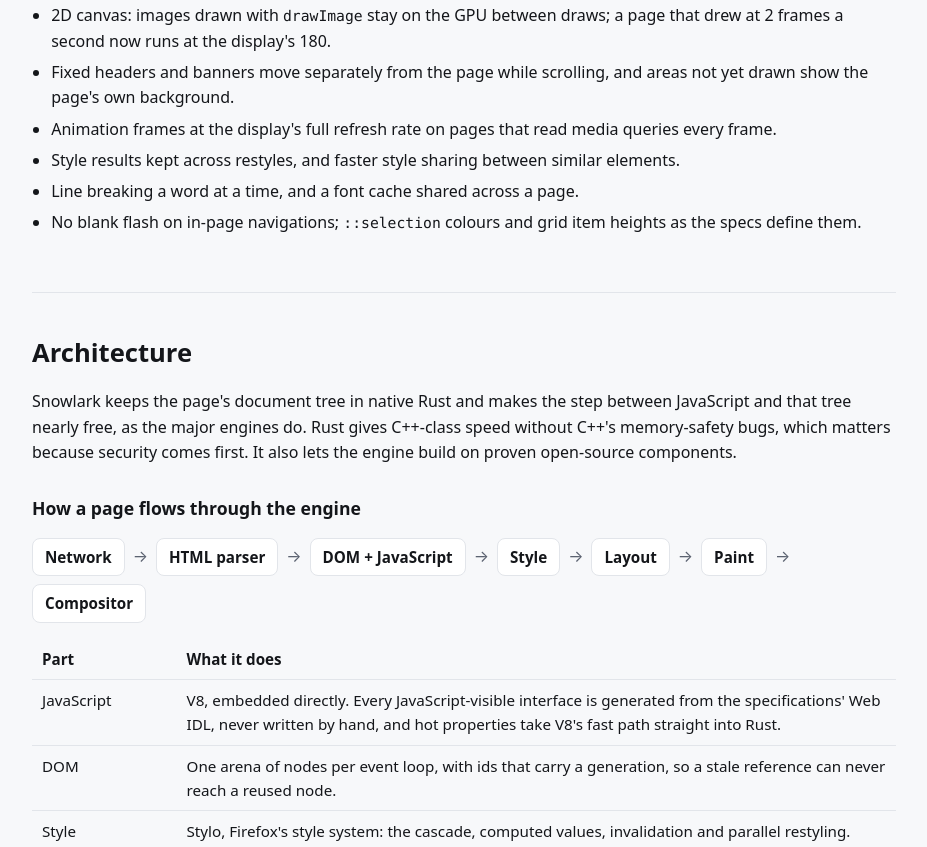
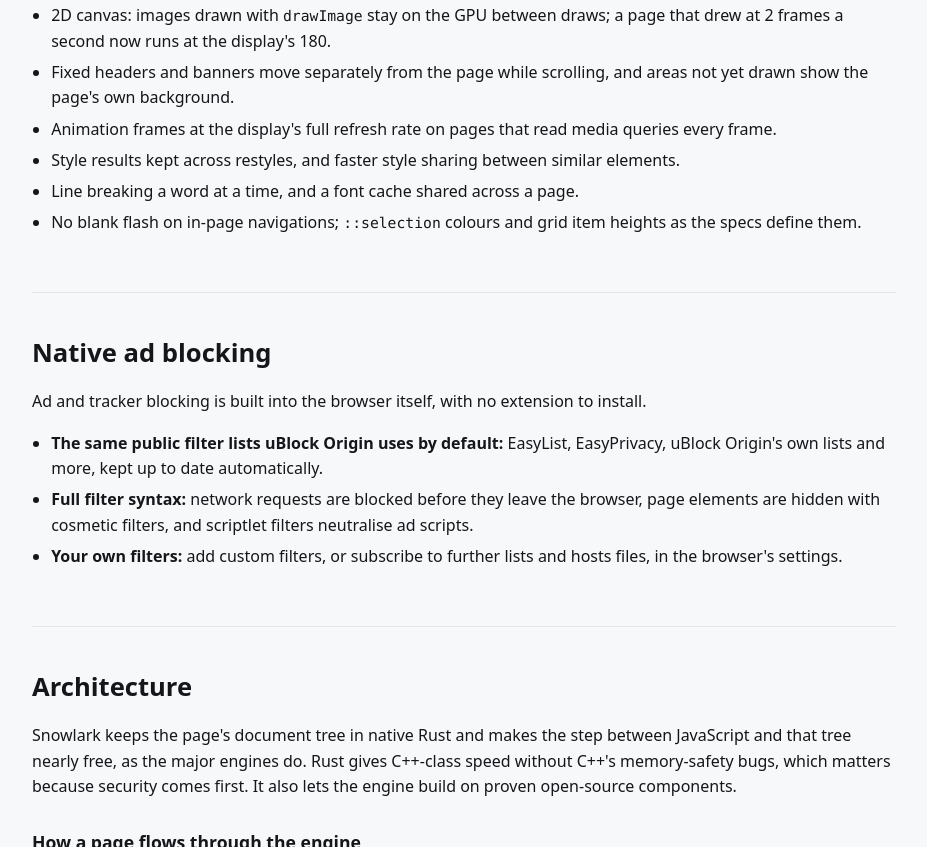
Before and after one commit to snowlark-browser/snowlark.org, a plain HTML site: page index.html in a window 1280 px wide. Shown: the part 1693-2540 px from the top of the page, without its empty margins (176-1103 px from the left). Drawn offline with Linux system fonts and the light colour scheme.

Commit message:
Native ad blocking

```diff
--- a/index.html
+++ b/index.html
@@ -73,6 +73,7 @@
   </div>
   <nav class="toc">
     <a href="#progress">Progress</a>
+    <a href="#blocking">Ad blocking</a>
     <a href="#architecture">Architecture</a>
     <a href="#principles">Principles</a>
   </nav>
@@ -144,6 +145,16 @@
   </ul>
 </section>
 
+<section id="blocking">
+  <h2>Native ad blocking</h2>
+  <p>Ad and tracker blocking is built into the browser itself, with no extension to install.</p>
+  <ul>
+    <li><strong>The same public filter lists uBlock Origin uses by default:</strong> EasyList, EasyPrivacy, uBlock Origin's own lists and more, kept up to date automatically.</li>
+    <li><strong>Full filter syntax:</strong> network requests are blocked before they leave the browser, page elements are hidden with cosmetic filters, and scriptlet filters neutralise ad scripts.</li>
+    <li><strong>Your own filters:</strong> add custom filters, or subscribe to further lists and hosts files, in the browser's settings.</li>
+  </ul>
+</section>
+
 <section id="architecture">
   <h2>Architecture</h2>
   <p>Snowlark keeps the page's document tree in native Rust and makes the step between JavaScript and that tree nearly free, as the major engines do. Rust gives C++-class speed without C++'s memory-safety bugs, which matters because security comes first. It also lets the engine build on proven open-source components.</p>
```
